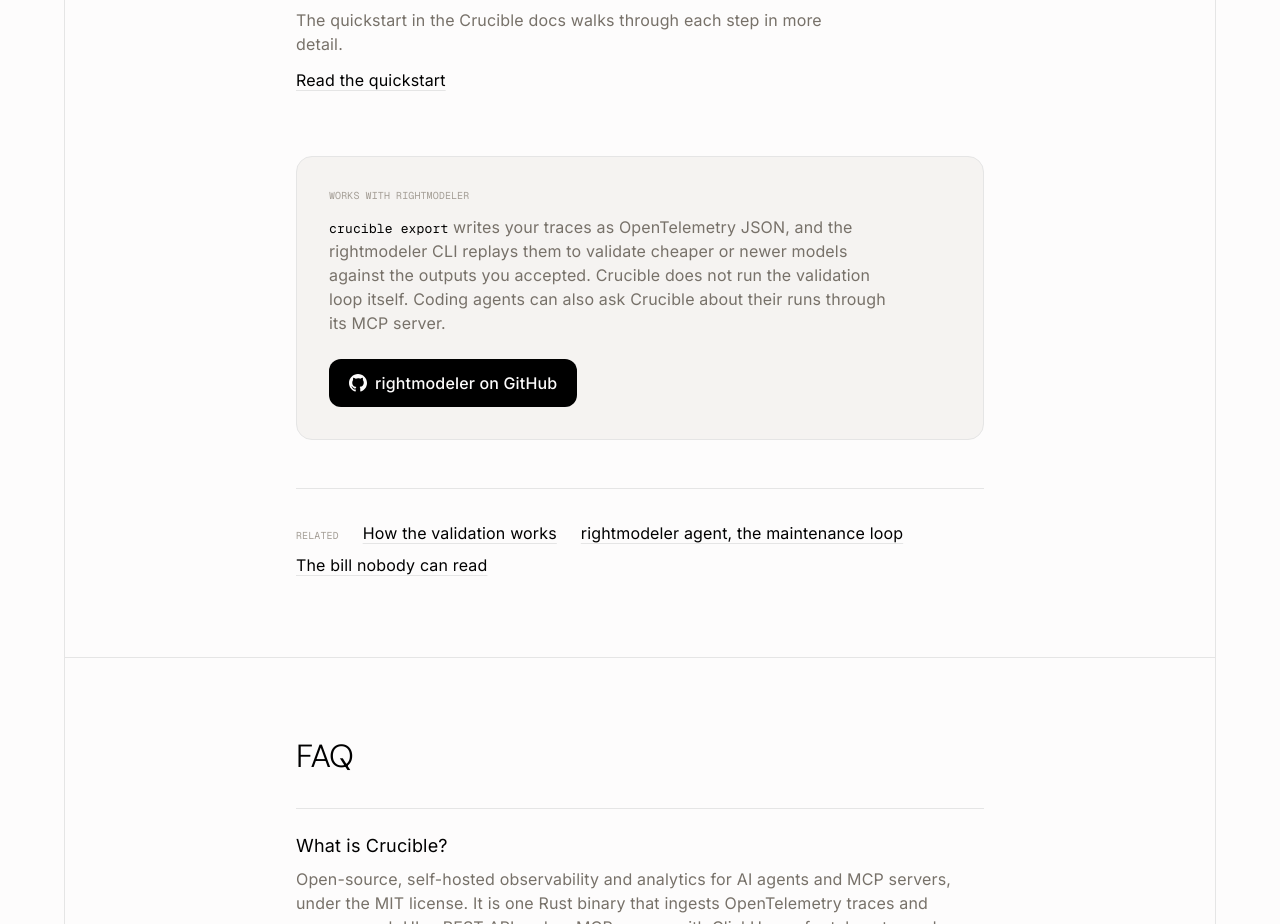
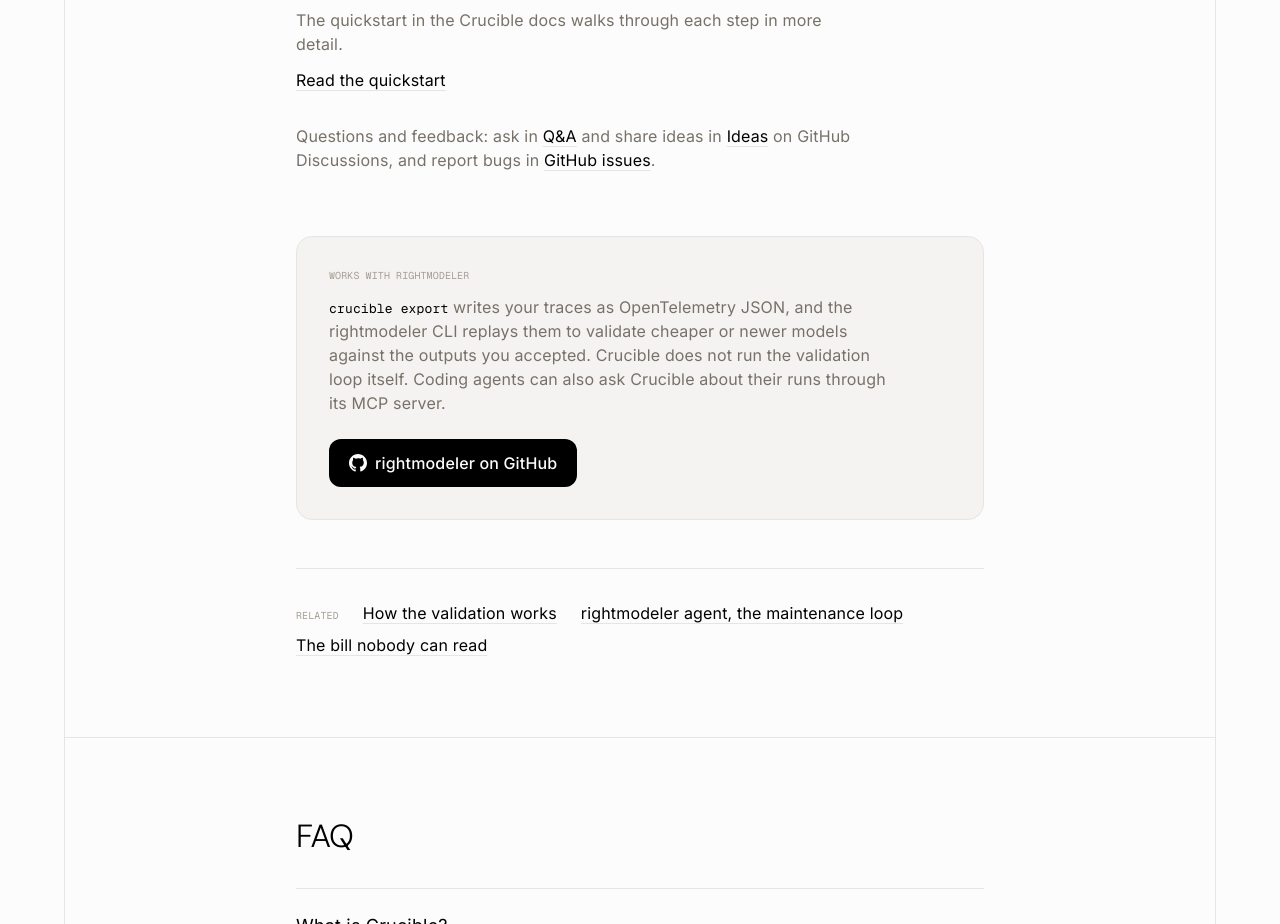
Before and after one commit to elm-os/rightmodeler, a Next.js app in the folder apps/web/: page /crucible in a window 1280 px wide. Shown: the part 5140-6064 px from the top of the page. Built offline with nearby package versions, Linux system fonts and the light colour scheme.

Commit message:
feat(web): link crucible's discussions and issues for questions and feedback (#137)

```diff
--- a/apps/web/src/app/crucible/page.tsx
+++ b/apps/web/src/app/crucible/page.tsx
@@ -17,7 +17,12 @@ import {
   CRUCIBLE_START_COMMAND,
 } from "@/lib/crucible";
 import { breadcrumbLd, pageMetadata } from "@/lib/seo";
-import { CRUCIBLE_REPO_URL } from "@/lib/site";
+import {
+  CRUCIBLE_DISCUSSIONS_IDEAS_URL,
+  CRUCIBLE_DISCUSSIONS_QA_URL,
+  CRUCIBLE_ISSUES_NEW_URL,
+  CRUCIBLE_REPO_URL,
+} from "@/lib/site";
 
 export const metadata: Metadata = pageMetadata({
   title: "Crucible: open-source agent and MCP observability",
@@ -398,6 +403,24 @@ export default function CruciblePage() {
             </a>
           </Reveal>
 
+          <Reveal delay={0.1} className="mt-8">
+            <p className="max-w-xl text-body text-driftwood">
+              Questions and feedback: ask in{" "}
+              <a href={CRUCIBLE_DISCUSSIONS_QA_URL} className={linkClass}>
+                Q&amp;A
+              </a>{" "}
+              and share ideas in{" "}
+              <a href={CRUCIBLE_DISCUSSIONS_IDEAS_URL} className={linkClass}>
+                Ideas
+              </a>{" "}
+              on GitHub Discussions, and report bugs in{" "}
+              <a href={CRUCIBLE_ISSUES_NEW_URL} className={linkClass}>
+                GitHub issues
+              </a>
+              .
+            </p>
+          </Reveal>
+
           <Reveal delay={0.1} className="mt-16">
             <div className="rounded-2xl border border-ash-border bg-warm-sand p-6 sm:p-8">
               <p className="font-mono text-caption uppercase text-fog">
--- a/apps/web/src/content/pages/crucible.ts
+++ b/apps/web/src/content/pages/crucible.ts
@@ -8,7 +8,13 @@ import {
   CRUCIBLE_SETUP_COMMAND,
   CRUCIBLE_START_COMMAND,
 } from "@/lib/crucible";
-import { CRUCIBLE_REPO_URL, REPO_URL } from "@/lib/site";
+import {
+  CRUCIBLE_DISCUSSIONS_IDEAS_URL,
+  CRUCIBLE_DISCUSSIONS_QA_URL,
+  CRUCIBLE_ISSUES_NEW_URL,
+  CRUCIBLE_REPO_URL,
+  REPO_URL,
+} from "@/lib/site";
 
 export const markdown = `# Crucible: open-source observability for AI agents and MCP servers.
 
@@ -133,6 +139,8 @@ Your traces appear at http://127.0.0.1:8080/traces/ as soon as Crucible acknowle
 
 The quickstart in the Crucible docs walks through each step in more detail: ${CRUCIBLE_QUICKSTART_URL}
 
+Questions and feedback: ask in Q&A (${CRUCIBLE_DISCUSSIONS_QA_URL}) and share ideas in Ideas (${CRUCIBLE_DISCUSSIONS_IDEAS_URL}) on GitHub Discussions, and report bugs in GitHub issues (${CRUCIBLE_ISSUES_NEW_URL}).
+
 Works with rightmodeler
 
 
--- a/apps/web/src/lib/llms.ts
+++ b/apps/web/src/lib/llms.ts
@@ -4,6 +4,9 @@ import { getAllIntegrations } from "@/content/integrations";
 import { getAllComparisons } from "@/content/vs";
 import { TRACE_SOURCES } from "@/lib/product-facts";
 import {
+  CRUCIBLE_DISCUSSIONS_IDEAS_URL,
+  CRUCIBLE_DISCUSSIONS_QA_URL,
+  CRUCIBLE_ISSUES_NEW_URL,
   CRUCIBLE_REPO_URL,
   DOCS_URL,
   docsFileUrl,
@@ -53,6 +56,8 @@ It is one Rust binary that ingests OpenTelemetry traces (OTLP over HTTP and gRPC
 It covers traces, spans, sessions and users, with a timeline and an agent graph; cost, tokens and latency, with dashboards to chart them; full-text search; MCP call records and MCP analytics by server, tool, error, client, user, session and deploy, with p50, p90 and p99 latency and caller faults counted apart; alerts on span and MCP call measures to Slack, email and signed webhooks; a read-only SQL workspace isolated by ClickHouse; exports; retention and deletion requests; optional media storage on S3-compatible object storage; and organizations, projects, roles and API keys. Crucible acknowledges a span only after it is written to a write-ahead log and synced to disk, sends each batch to ClickHouse with a deduplication token so a retry never stores a span twice, and is tested with deterministic simulation and formal models. Crucible is self-hosted only: it runs in Docker from the published image with a bundled ClickHouse and Postgres, or as a binary installed from the GitHub release, and its durability holds on Linux and macOS (the Windows binary is for development).
 
 crucible export writes traces as OpenTelemetry JSON, which the rightmodeler CLI replays to validate cheaper or newer models, and coding agents can ask Crucible about their runs over its MCP server.
+
+Questions about Crucible go to the Q&A of its GitHub Discussions (${CRUCIBLE_DISCUSSIONS_QA_URL}), ideas to Ideas (${CRUCIBLE_DISCUSSIONS_IDEAS_URL}), and bugs to its GitHub issues (${CRUCIBLE_ISSUES_NEW_URL}).
 
 ## What safe means
 
--- a/apps/web/src/lib/site.ts
+++ b/apps/web/src/lib/site.ts
@@ -24,6 +24,9 @@ export function docsFileUrl(name: string): string {
 
 export const GITHUB_ORG_URL = "https://github.com/elm-os";
 export const CRUCIBLE_REPO_URL = "https://github.com/elm-os/crucible";
+export const CRUCIBLE_DISCUSSIONS_QA_URL = `${CRUCIBLE_REPO_URL}/discussions/categories/q-a`;
+export const CRUCIBLE_DISCUSSIONS_IDEAS_URL = `${CRUCIBLE_REPO_URL}/discussions/categories/ideas`;
+export const CRUCIBLE_ISSUES_NEW_URL = `${CRUCIBLE_REPO_URL}/issues/new/choose`;
 export const LINKEDIN_URL = "https://www.linkedin.com/company/rightmodeler";
 export const X_URL = "https://x.com/rightmodeler";
 export const REDDIT_URL = "https://www.reddit.com/user/rightmodeler/";
```
